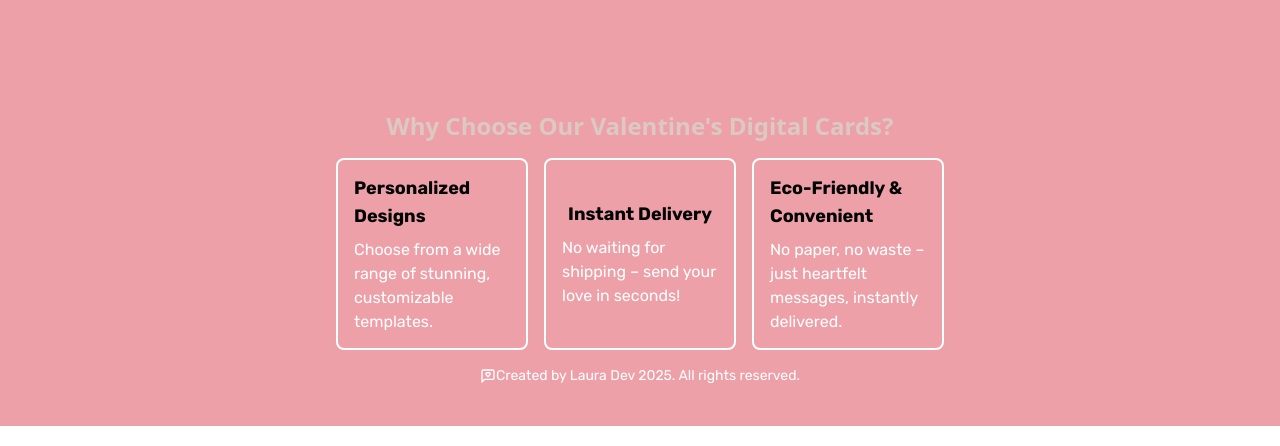
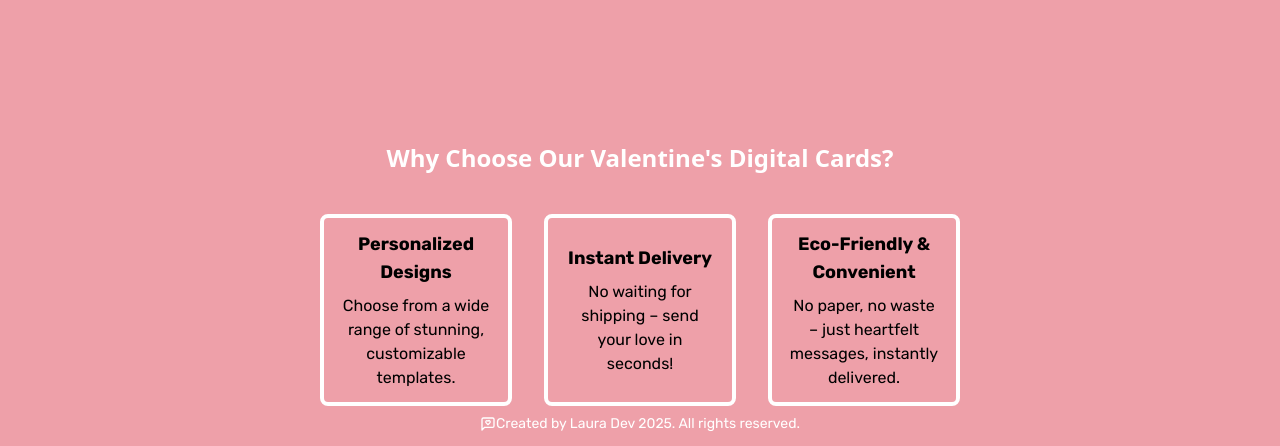
Before and after one commit to lavollmer/valentines-card, a React (Vite) app: page / in a window 1280 px wide. Shown: the part 506-952 px from the top of the page. Built offline with nearby package versions, Linux system fonts and the light colour scheme.

Commit message:
updated the landing page and styling

```diff
--- a/src/components/BoxText.tsx
+++ b/src/components/BoxText.tsx
@@ -6,9 +6,9 @@ interface BoxTextProps {
 const BoxText: React.FC<BoxTextProps> = ({ Title, Description }) => {
   return (
     <div>
-      <div className="font-rubik flex flex-col items-center justify-center border-2 border-white rounded-lg p-4 space-y-2 h-48 w-48">
+      <div className="font-rubik flex flex-col items-center text-center justify-center border-4 border-white rounded-lg p-4 m-2 space-y-2 h-48 w-48 hover:bg-white hover:text-black">
         <h2 className="font-bold text-lg text-navyBlue">{Title}</h2>
-        <p className="text-md text-white">{Description}</p>
+        <p className="text-md text-black">{Description}</p>
       </div>
     </div>
   );
--- a/src/components/LandingPage.tsx
+++ b/src/components/LandingPage.tsx
@@ -7,8 +7,12 @@ import ButtonVal from "./ButtonVal";
 import Navigation from "./Navigation";
 
 const LandingPage = () => {
+  const handleClick = () => {
+    console.log("Send a card");
+  };
+
   return (
-    <div className="bg-salmon_pink w-screen h-screen">
+    <div className="bg-salmon_pink">
       <Navigation />
       <header className="my-24">
         <div
@@ -36,14 +40,11 @@ const LandingPage = () => {
           </div>
         </div>
       </header>
-
-      <div className="bg-salmon_pink flex flex-col items-center justify-center space-y-4 p-10">
-        <div className="flex flex-col items-center justify-center space-y-4">
-          <h1 className="text-2xl text-pale_dogwood font-bold">
-            Why Choose Our Valentine's Digital Cards?
-          </h1>
-        </div>
-        <div className="grid grid-cols-3 gap-4">
+      <div className="flex flex-col items-center justify-center p-10">
+        <h1 className="text-2xl text-white font-bold p-8">
+          Why Choose Our Valentine's Digital Cards?
+        </h1>
+        <div className="grid grid-cols-1 md:grid-cols-3 gap-4">
           <div>
             <BoxText
               Title="Personalized Designs"
@@ -63,7 +64,9 @@ const LandingPage = () => {
             />
           </div>
         </div>
-        <Footer />
+        <div>
+          <Footer />
+        </div>
       </div>
     </div>
   );
```
